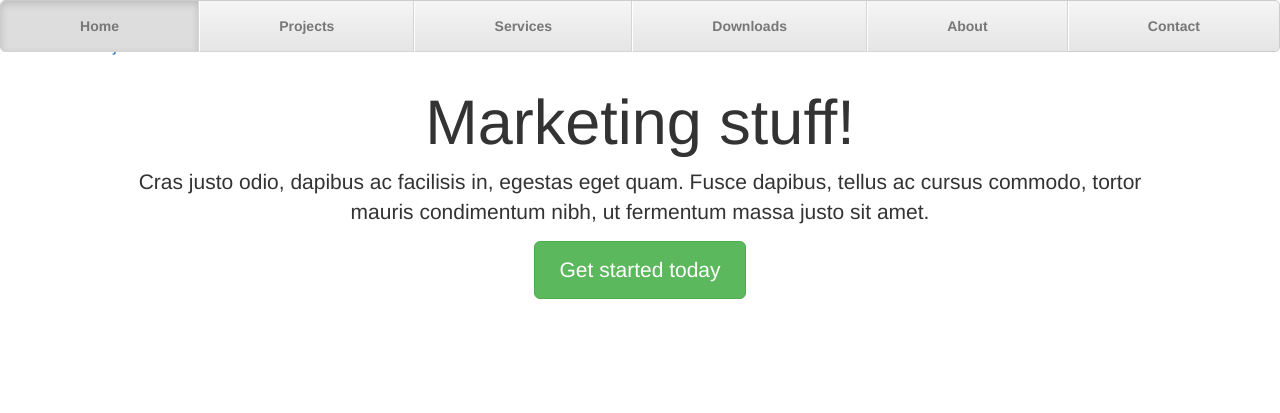
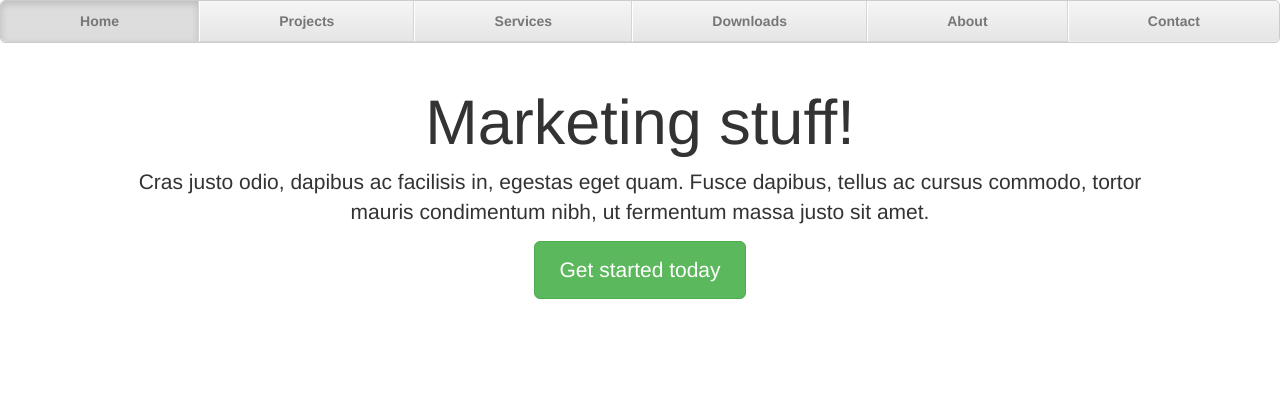
Before and after one commit to asdgh1000/web2, a Django app: page / in a window 1280 px wide. Shown: the top 413 px of the page. Run offline with Django 3.2, Linux system fonts and the light colour scheme; some libraries are stand-ins or nearby versions.

Commit message:
页面优化

```diff
--- a/static/public/css/base.css
+++ b/static/public/css/base.css
@@ -27,8 +27,8 @@ body {
   border-radius: 5px;
 }
 .nav-justified > li > a {
-  padding-top: 15px;
-  padding-bottom: 15px;
+  padding-top: 10px;
+  padding-bottom: 10px;
   margin-bottom: 0;
   font-weight: bold;
   color: #777;
--- a/templates/base.html
+++ b/templates/base.html
@@ -32,11 +32,8 @@
          Multiple lines will require custom code not provided by Bootstrap. -->
     <div class="masthead">
         <nav>
-            <div class="navbar-header">
-                <a href="{% url 'mainSite:index'  %}" class="navbar-brand">Project name</a>
-            </div>
             <ul class="nav nav-justified navbar-fixed-top">
-                <li class="active"><a href="#">Home</a></li>
+                <li class="active"><a href="{% url 'mainSite:index' %}">Home</a></li>
                 <li><a href="#">Projects</a></li>
                 <li><a href="#">Services</a></li>
                 <li><a href="#">Downloads</a></li>
```
